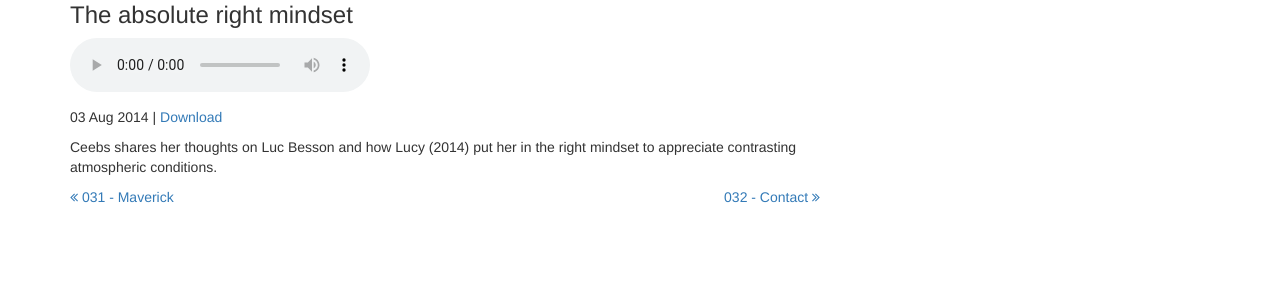
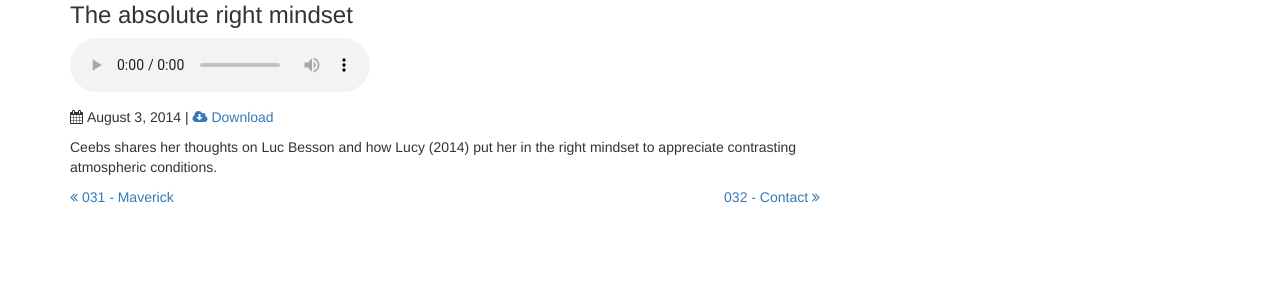
Before and after one commit to MirandaJanell/MidnightMovieKnights, a Jekyll site: the page built from _posts/2014-08-03-QP002-Lucy.md, in a window 1280 px wide. Shown: the part 503-803 px from the top of the page. Built offline with Jekyll 4.4.1, drawn with Linux system fonts in a browser that asks for light colours; nearby versions of some CDN libraries.

Commit message:
Added additional icons on the index and episode pages.

```diff
--- a/_layouts/episode.html
+++ b/_layouts/episode.html
@@ -17,7 +17,7 @@ layout: default
 {% endif %}
 
 <p>
-	<span>{{ page.date | date_to_string }}</span> | <span><a href="{{ episodeurl }}">Download</a></span>
+	<span><i class="fa fa-calendar"></i>&nbsp;{{ page.date | date: "%B %-d, %Y" }}</span> | <span><a href="{{ episodeurl }}"><i class="fa fa-cloud-download"></i>&nbsp;Download</a></span>
 </p>
 
 <p class="post">
--- a/index.html
+++ b/index.html
@@ -43,9 +43,9 @@ redirect_from: "/page1/"
 			<p class="post-excerpt">{{ post.excerpt }}</p>
 
 			<div class="post-links">
-				<span><a href="{{ site.baseurl }}{{ post.url }}">Episode Page</a></span>&nbsp;|&nbsp;
-				<span><a href="{{ site.baseurl }}{{ post.url }}">{{ post.date | date_to_string }}</a></span>&nbsp;|&nbsp;
-				<span><a class="download-link" href="{{ episodeurl }}">Download</a></span>
+				<span><a href="{{ site.baseurl }}{{ post.url }}"><i class="fa fa-link"></i>&nbsp;Episode Page</a></span>&nbsp;|&nbsp;
+				<span><a href="{{ site.baseurl }}{{ post.url }}"><i class="fa fa-calendar"></i>&nbsp;{{ post.date | date: "%B %-d, %Y" }}</a></span>&nbsp;|&nbsp;
+				<span><a class="download-link" href="{{ episodeurl }}"><i class="fa fa-cloud-download"></i>&nbsp;Download</a></span>
 			</div>
 		</div>
 	</div>
```
